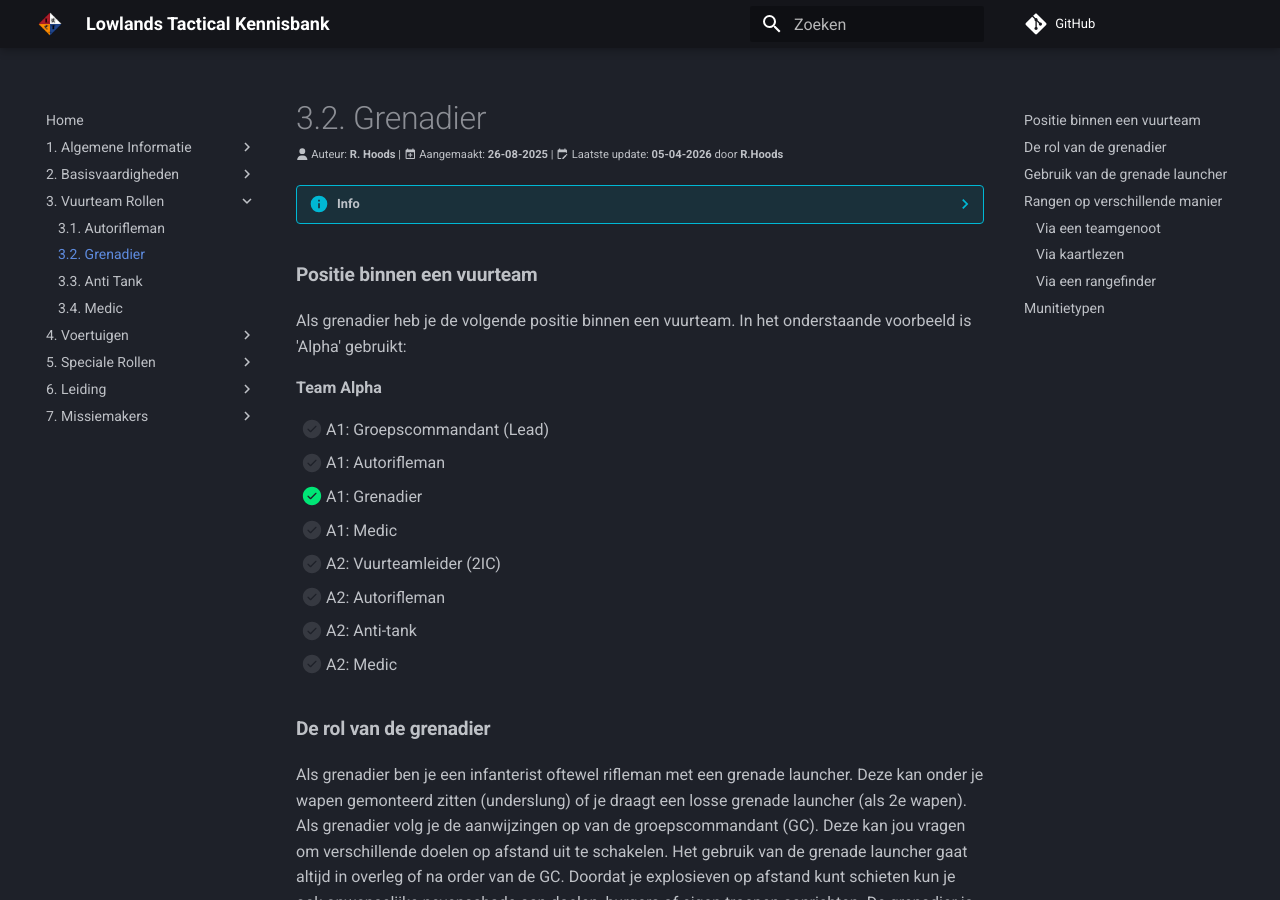
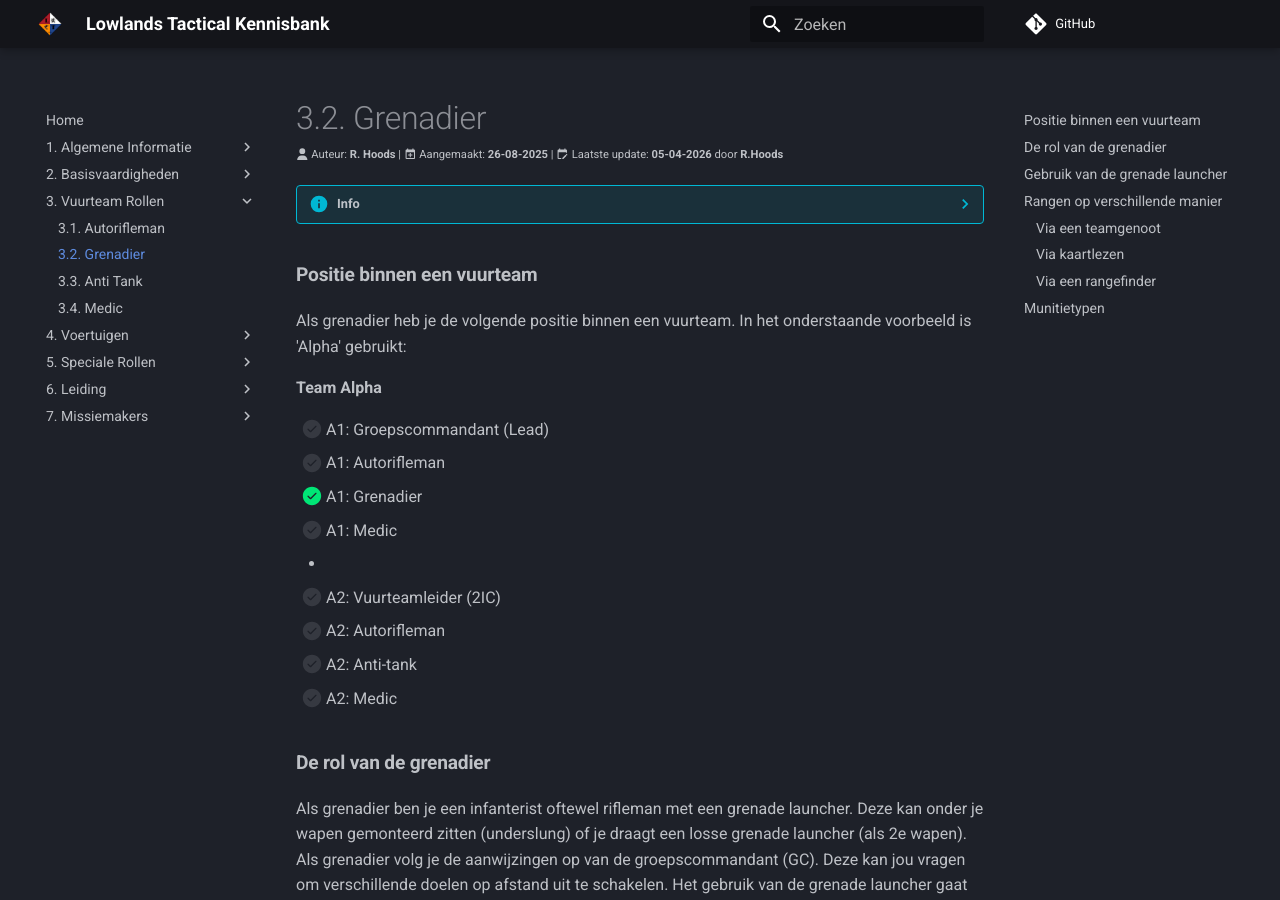
Before and after one commit to Lowlands-Tactical/LT-Wiki, an MkDocs documentation site: the page built from docs/3_vuurteam_rollen/3_2_grenadier.md, in a window 1280 px wide and 900 px high. Built offline with MkDocs 1.6.1 and Material for MkDocs 9.7.7, drawn with Linux system fonts in a browser that asks for light colours; comment, search, counter and statistics services are not loaded.

Commit message:
Spatie/line break test

```diff
--- a/docs/3_vuurteam_rollen/3_2_grenadier.md
+++ b/docs/3_vuurteam_rollen/3_2_grenadier.md
@@ -27,7 +27,7 @@ __Team Alpha__
 - [ ] A1: Autorifleman
 - [x] A1: Grenadier
 - [ ] A1: Medic
-
+- <br>
 - [ ] A2: Vuurteamleider (2IC)
 - [ ] A2: Autorifleman
 - [ ] A2: Anti-tank
```
Also changed, not shown: docs/3_vuurteam_rollen/3_1_autorifleman.md (+1 -1 lines), docs/3_vuurteam_rollen/3_3_anti_tank.md (+1 -1 lines).
